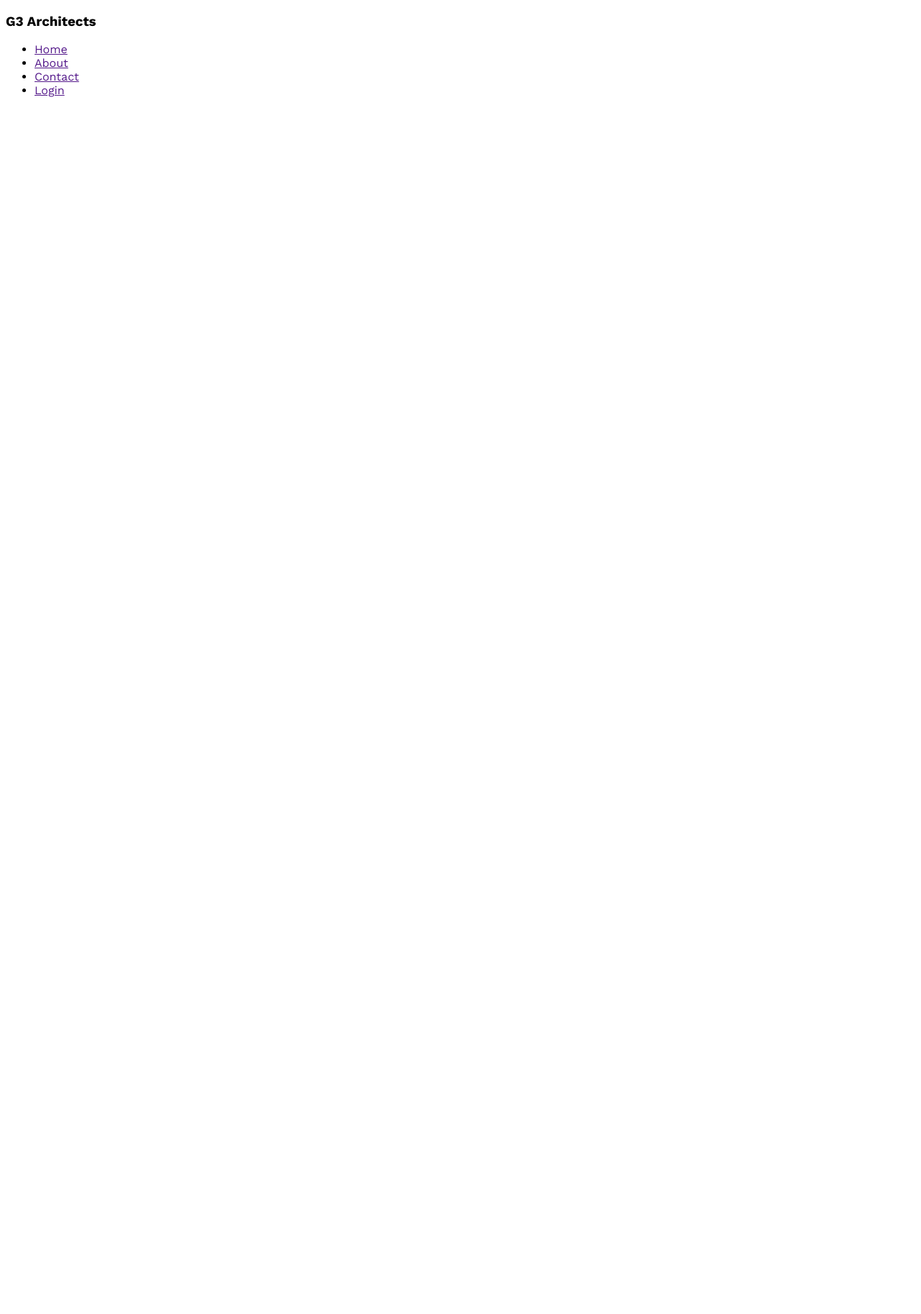
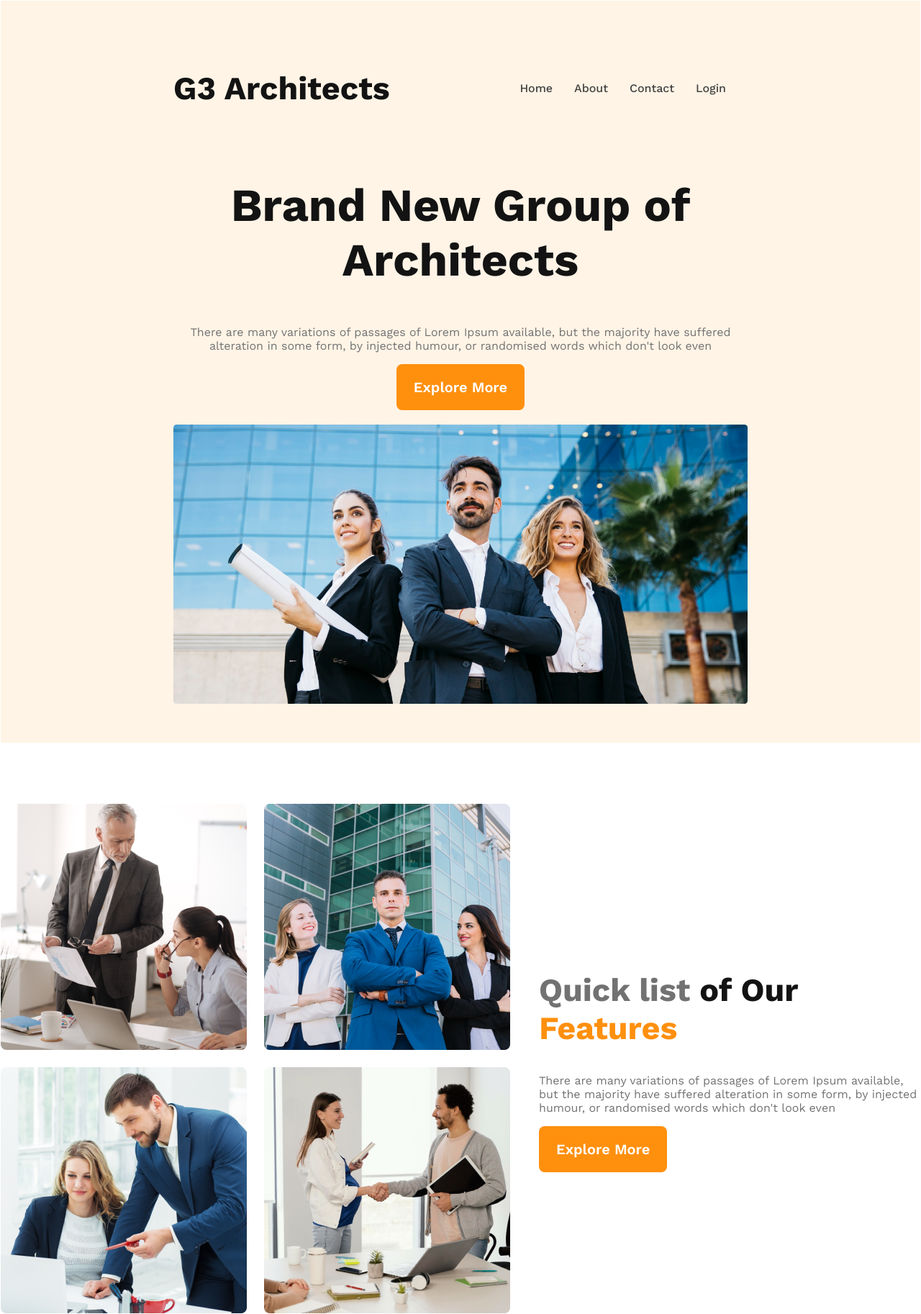
Before and after one commit to sabbir-offc/g3-architects, a plain HTML site: page index.html in a window 1280 px wide. Shown: the whole page at 72% size. Before the commit the page ends 800 px from the top, so only its background shows below. Drawn offline with nearby package versions, Linux system fonts and the light colour scheme.

Commit message:
team section added

```diff
--- a/index.html
+++ b/index.html
@@ -1,15 +1,17 @@
 <!DOCTYPE html>
 <html lang="en">
+
 <head>
     <meta charset="UTF-8">
     <meta name="viewport" content="width=device-width, initial-scale=1.0">
     <link rel="stylesheet" href="styles/architect.css">
     <title>G3 Architech</title>
 </head>
+
 <body>
-     <header>
+    <header>
         <nav>
-            <h3>G3 Architects</h3>
+            <h3 class="nav-title text-light-gray">G3 Architects</h3>
             <ul>
                 <li><a href="">Home</a></li>
                 <li><a href="">About</a></li>
@@ -17,12 +19,39 @@
                 <li><a href="">Login</a></li>
             </ul>
         </nav>
-     </header>
-     <main>
+        <div class="banner">
+            <div class="banner-content">
+                <h2 class="banner-title">Brand New Group of Architects </h2>
+                <p class="text-light-gray">There are many variations of passages of Lorem Ipsum available, but the majority
+                    have suffered alteration in some form, by injected humour, or randomised words which don't look even
+                </p>
+                <button class="btn-primary"> Explore More </button>
+            </div>
 
-     </main>
-     <footer>
+            <img src="images/banner.png" alt="">
+        </div>
+    </header>
+    <main>
+        <div class="teams-container">
+            <div class="teams-img">
+                <img src="images/team1.png" alt="">
+                <img src="images/team2.png" alt="">
+                <img src="images/team3.png" alt="">
+                <img src="images/team4.png" alt="">
+            </div>
+            <div class="teams-content">
+                <h2 class="teams-title">Quick list <span class="of-our">of Our</span> <span class="feature-style">Features</span> </h2>
+                <p class="text-light-gray">
+                    There are many variations of passages of Lorem Ipsum available, but the majority have suffered alteration in some form, by injected humour, or randomised words which don't look even
+                </p>
+                <button class="btn-primary">Explore More
+                </button>
+            </div>
+        </div>
+    </main>
+    <footer>
 
-     </footer>
+    </footer>
 </body>
+
 </html>
--- a/styles/architect.css
+++ b/styles/architect.css
@@ -1,6 +1,143 @@
 /* font */
 @import url('https://fonts.googleapis.com/css2?family=Work+Sans:wght@400;500;600;700&display=swap');
 
-*{
+/* Common shared Styles */
+
+* {
     font-family: 'Work Sans', sans-serif;
 }
+
+body {
+    margin: 1px;
+}
+
+.btn-primary {
+    border-radius: 8px;
+    background: #FF900E;
+    padding: 20px 24px;
+    color: #FFF;
+    font-size: 1.25rem;
+    font-weight: 600;
+    border: none;
+    cursor: pointer;
+}
+
+.text-light-gray {
+    color: #727272;
+}
+
+/* header style */
+header {
+    background: rgba(255, 144, 14, 0.10);
+    padding: 50px 240px;
+}
+
+nav {
+    display: flex;
+    justify-content: space-between;
+    align-items: center;
+}
+
+.nav-title {
+    font-size: 2.8rem;
+    color: #131313;
+    font-weight: 700;
+}
+
+nav>ul {
+    display: flex;
+}
+
+nav li {
+    list-style: none;
+    margin-right: 30px;
+    font-size: 1rem;
+    font-weight: 500;
+}
+
+nav a {
+    text-decoration: none;
+    color: #424242;
+}
+
+/* Banner Style */
+.banner-title {
+    color: #131313;
+    text-align: center;
+    font-size: 4rem;
+    font-weight: 700;
+}
+
+.banner-content {
+    margin: 0 auto;
+    max-width: 800px;
+    text-align: center;
+}
+
+.banner img {
+    margin-top: 20px;
+    width: 100%;
+}
+
+/* main style */
+main {
+    max-width: 1440px;
+    margin: 0 auto;
+    margin-top: 85px;
+}
+
+/* Teams style */
+.teams-container {
+    display: flex;
+    align-items: center;
+    gap: 40px;
+}
+
+.teams-img {
+    display: grid;
+    grid-template-columns: repeat(2, 1fr);
+    gap: 1.5rem;
+}
+
+.teams-title {
+    font-size: 2.8rem;
+    color: #727272;
+    max-width: 29.25rem;
+}
+
+.of-our {
+    color: #131313;
+    font-weight: 700;
+}
+
+.feature-style {
+    color: #FF900E;
+    font-weight: 700;
+}
+
+/* Responsive design */
+/* mobile device */
+@media screen and (max-width: 576px) {
+    header {
+        padding: 20px;
+    }
+
+    nav {
+        flex-direction: column;
+    }
+
+    .banner img {
+        width: 100%;
+    }
+}
+
+/* tablet device */
+@media screen and (min-width:576px) and (max-width: 960px) {
+    header {
+        padding: 40px;
+    }
+
+    nav {
+        flex-direction: column;
+    }
+}
```
